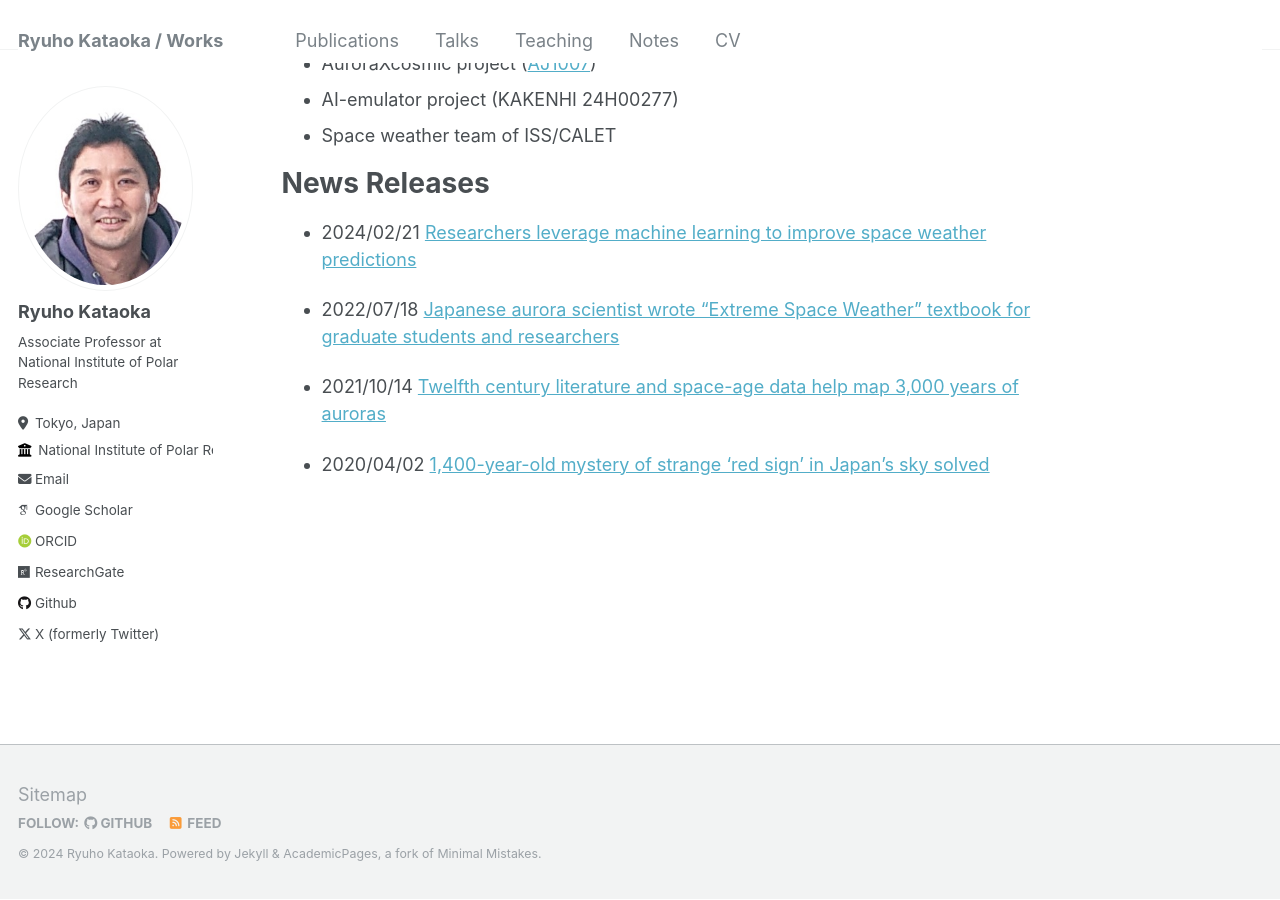
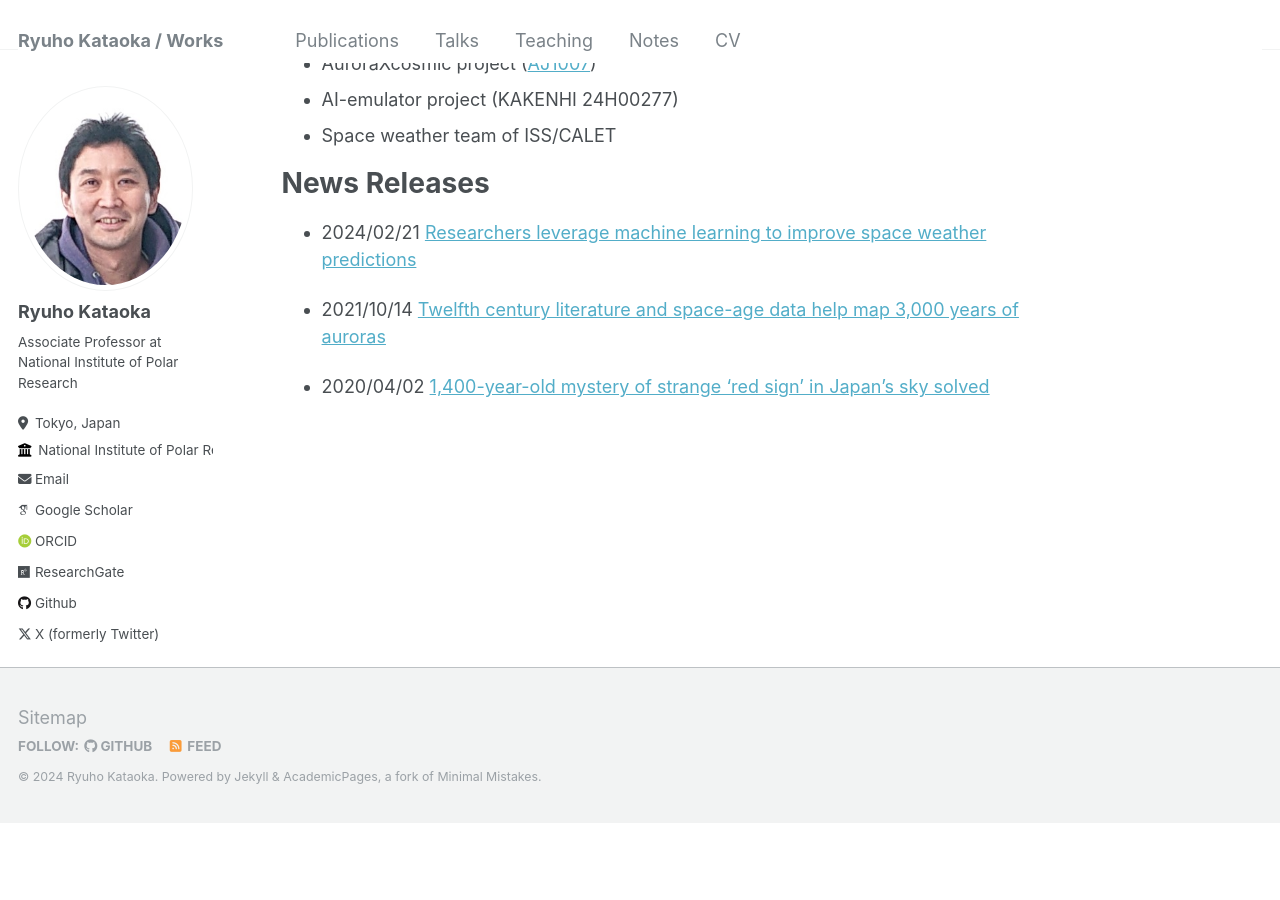
Before and after one commit to ryuhokataoka/ryuhokataoka.github.io, a Jekyll site: the page built from _pages/about.md, in a window 1280 px wide and 900 px high, scrolled down 2054 px. Built offline with Jekyll 4.4.1, drawn with Linux system fonts in a browser that asks for light colours; some web fonts are replaced; after the commit the page ends 2876 px from its top, so only the background shows below that.

Commit message:
Update about.md

```diff
--- a/_pages/about.md
+++ b/_pages/about.md
@@ -46,8 +46,6 @@ News Releases
 
 * 2024/02/21 [Researchers leverage machine learning to improve space weather predictions](https://www.eurekalert.org/news-releases/1035524)
 
-* 2022/07/18 [Japanese aurora scientist wrote “Extreme Space Weather” textbook for graduate students and researchers](https://www.eurekalert.org/news-releases/959176)
-
 * 2021/10/14 [Twelfth century literature and space-age data help map 3,000 years of auroras](https://www.eurekalert.org/news-releases/931549)
 
 * 2020/04/02 [1,400-year-old mystery of strange 'red sign' in Japan's sky solved](https://www.space.com/japan-sky-lights-mystery-red-aurora.html)
```
